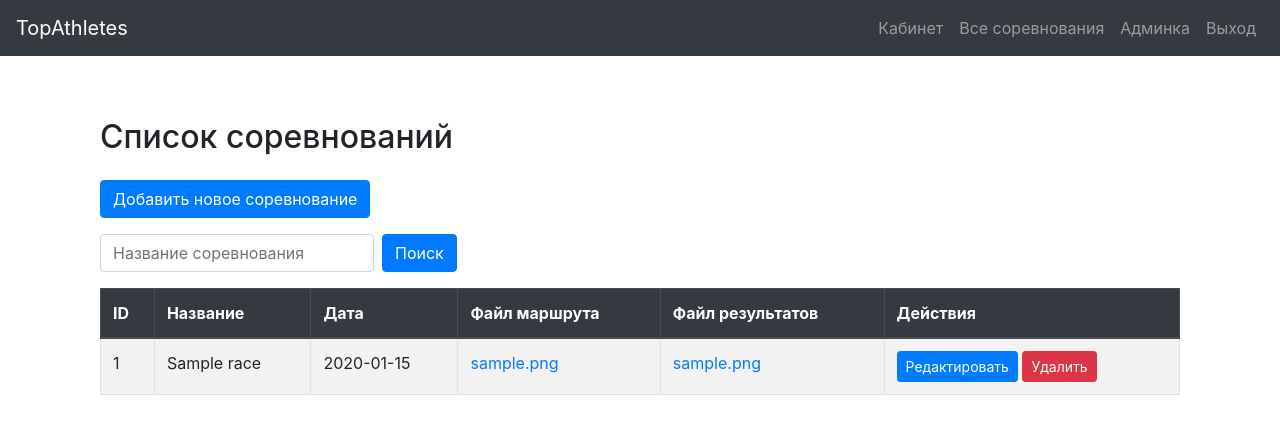
After one commit to AndProvince/topAthlets, a Flask app: page /races in a window 1280 px wide. The commit adds this page. Shown: the top 434 px of the page. Run offline with Flask 3, Linux system fonts and the light colour scheme; a user stored in the database is signed in; tables that the repository leaves empty hold one stand-in row (values such as "Sample post"); some libraries are stand-ins or nearby versions.

Commit message:
Races - add, edit, delete

```diff
--- a/app/routes.py
+++ b/app/routes.py
@@ -1,9 +1,15 @@
 from flask import Blueprint, render_template, redirect, url_for, flash, request
 from flask_login import login_user, logout_user, login_required, current_user
-from .forms import RegisterForm, LoginForm, ProfileForm
-from .models import User
+from .forms import RegisterForm, LoginForm, ProfileForm, RaceForm
+from .models import User, Race
 from . import db
 from .email_utils import send_confirmation_email
+from flask import current_app
+from werkzeug.utils import secure_filename
+import os
+from datetime import datetime
+import uuid
+from flask import send_from_directory
 
 auth = Blueprint('auth', __name__)
 
@@ -120,16 +126,16 @@ def login():
                 return redirect(url_for('auth.login'))
             login_user(user)
             flash('Logged in successfully.', 'success')
-            return redirect(url_for('auth.dashboard'))
+            return redirect(url_for('auth.home'))
         else:
             flash('Invalid email or password.', 'danger')
     return render_template('login.html', form=form)
 
 
-@auth.route('/dashboard')
-@login_required
-def dashboard():
-    return render_template('dashboard.html')
+# @auth.route('/dashboard')
+# @login_required
+# def dashboard():
+#     return render_template('dashboard.html')
 
 @auth.route('/profile', methods=['GET', 'POST'])
 @login_required
@@ -150,3 +156,136 @@ def logout():
     logout_user()
     flash('Logged out successfully.', 'info')
     return redirect(url_for('auth.login'))
+
+@auth.route('/races')
+@login_required
+def all_races():
+    if not current_user.is_admin:
+        return redirect(url_for('auth.login'))
+
+    search_name = request.args.get('name', '', type=str)
+    query = Race.query
+
+    if search_name:
+        query = query.filter(Race.name.ilike(f'%{search_name}%'))
+
+    races = query.order_by(Race.date.desc()).all()
+    return render_template('all_races.html', races=races, search_name=search_name)
+
+
+@auth.route('/races/add', methods=['GET', 'POST'])
+@login_required
+def add_race():
+    if not current_user.is_admin:
+        return redirect(url_for('auth.login'))
+
+    if request.method == 'POST':
+        name = request.form['name']
+        date_str = request.form['date']
+        date = datetime.strptime(date_str, '%Y-%m-%d').date()
+
+        route_file = request.files.get('route_file')
+        result_file = request.files.get('result_file')
+
+        upload_folder = current_app.config['UPLOAD_FOLDER']
+        os.makedirs(upload_folder, exist_ok=True)
+
+        race = Race(name=name, date=date)
+
+        # Сохраняем маршрут
+        if route_file and route_file.filename != '':
+            ext = os.path.splitext(route_file.filename)[1]
+            unique_name = f"{uuid.uuid4().hex}{ext}"
+            route_path = os.path.join(upload_folder, unique_name)
+            route_file.save(route_path)
+            race.route_file = unique_name
+            race.route_file_orig = route_file.filename
+
+        # Сохраняем результаты
+        if result_file and result_file.filename != '':
+            ext = os.path.splitext(result_file.filename)[1]
+            unique_name = f"{uuid.uuid4().hex}{ext}"
+            result_path = os.path.join(upload_folder, unique_name)
+            result_file.save(result_path)
+            race.result_file = unique_name
+            race.result_file_orig = result_file.filename
+
+        db.session.add(race)
+        db.session.commit()
+        return redirect(url_for('auth.all_races'))
+
+    return render_template('add_race.html')
+
+@auth.route('/races/<int:race_id>/edit', methods=['GET', 'POST'])
+@login_required
+def edit_race(race_id):
+    if not current_user.is_admin:
+        return redirect(url_for('auth.login'))
+
+    race = Race.query.get_or_404(race_id)
+
+    if request.method == 'POST':
+        race.name = request.form['name']
+        date_str = request.form['date']
+        race.date = datetime.strptime(date_str, '%Y-%m-%d').date()
+
+        route_file = request.files.get('route_file')
+        result_file = request.files.get('result_file')
+
+        upload_folder = current_app.config['UPLOAD_FOLDER']
+        os.makedirs(upload_folder, exist_ok=True)
+
+        # Обновляем маршрут, если новый файл
+        if route_file and route_file.filename != '':
+            ext = os.path.splitext(route_file.filename)[1]
+            unique_name = f"{uuid.uuid4().hex}{ext}"
+            route_path = os.path.join(upload_folder, unique_name)
+            route_file.save(route_path)
+            race.route_file = unique_name
+            race.route_file_orig = route_file.filename
+
+        # Обновляем результаты, если новый файл
+        if result_file and result_file.filename != '':
+            ext = os.path.splitext(result_file.filename)[1]
+            unique_name = f"{uuid.uuid4().hex}{ext}"
+            result_path = os.path.join(upload_folder, unique_name)
+            result_file.save(result_path)
+            race.result_file = unique_name
+            race.result_file_orig = result_file.filename
+
+        db.session.commit()
+        return redirect(url_for('auth.all_races'))
+
+    return render_template('edit_race.html', race=race)
+
+
+
+@auth.route('/races/<int:race_id>/delete', methods=['POST'])
+@login_required
+def delete_race(race_id):
+    if not current_user.is_admin:
+        return redirect(url_for('auth.login'))
+
+    race = Race.query.get_or_404(race_id)
+
+    db.session.delete(race)
+    db.session.commit()
+    flash('Соревнование удалено', 'info')
+    return redirect(url_for('auth.all_races'))
+
+
+@auth.route('/download/<filename>')
+@login_required
+def download_file(filename):
+    original_name = request.args.get('original_name', filename)
+
+    # Путь к папке с файлами
+    uploads_dir = current_app.config['UPLOAD_FOLDER']
+
+    # Отдаем файл с оригинальным именем (Content-Disposition)
+    return send_from_directory(
+        uploads_dir,
+        filename,
+        as_attachment=True,
+        download_name=original_name
+    )
--- /dev/null
+++ b/app/templates/all_races.html
@@ -0,0 +1,70 @@
+{% extends 'base.html' %}
+
+{% block title %}Список соревнований{% endblock %}
+
+{% block content %}
+<div class="container mt-5">
+    <h2 class="mb-4">Список соревнований</h2>
+
+    <a href="{{ url_for('auth.add_race') }}" class="btn btn-primary mb-3">Добавить новое соревнование</a>
+
+    <!-- Форма фильтрации -->
+    <form method="GET" class="form-inline mb-3">
+        <input type="text" name="name" class="form-control mr-2" placeholder="Название соревнования" value="{{ search_name }}">
+        <button type="submit" class="btn btn-primary">Поиск</button>
+        {% if search_name %}
+            <a href="{{ url_for('auth.all_races') }}" class="btn btn-secondary ml-2">Сбросить</a>
+        {% endif %}
+    </form>
+
+    {% if races %}
+        <table class="table table-bordered table-striped">
+            <thead class="thead-dark">
+                <tr>
+                    <th>ID</th>
+                    <th>Название</th>
+                    <th>Дата</th>
+                    <th>Файл маршрута</th>
+                    <th>Файл результатов</th>
+                    <th>Действия</th>
+                </tr>
+            </thead>
+            <tbody>
+                {% for race in races %}
+                <tr>
+                    <td>{{ race.id }}</td>
+                    <td>{{ race.name }}</td>
+                    <td>{{ race.date }}</td>
+                    <td>
+                        {% if race.route_file %}
+                            <a href="{{ url_for('auth.download_file', filename=race.route_file, original_name=race.route_file_orig) }}">
+                                {{ race.route_file_orig }}
+                            </a>
+                        {% else %}
+                            —
+                        {% endif %}
+                    </td>
+                    <td>
+                        {% if race.result_file %}
+                            <a href="{{ url_for('auth.download_file', filename=race.result_file, original_name=race.result_file_orig) }}">
+                                {{ race.result_file_orig }}
+                            </a>
+                        {% else %}
+                            —
+                        {% endif %}
+                    </td>
+                    <td>
+                        <a href="{{ url_for('auth.edit_race', race_id=race.id) }}" class="btn btn-sm btn-primary">Редактировать</a>
+                        <form action="{{ url_for('auth.delete_race', race_id=race.id) }}" method="POST" style="display:inline;" onsubmit="return confirm('Удалить соревнование?');">
+                            <button type="submit" class="btn btn-sm btn-danger">Удалить</button>
+                        </form>
+                    </td>
+                </tr>
+                {% endfor %}
+            </tbody>
+        </table>
+    {% else %}
+        <div class="alert alert-info">Соревнования не найдены.</div>
+    {% endif %}
+</div>
+{% endblock %}
--- a/app/templates/base.html
+++ b/app/templates/base.html
@@ -25,6 +25,9 @@
                     <a class="nav-link" href="{{ url_for('auth.profile') }}">Кабинет</a>
                 </li>
                 {% if current_user.is_admin %}
+                <li class="nav-item">
+                    <a class="nav-link" href="{{ url_for('auth.all_races') }}">Все соревнования</a>
+                </li>
                 <li class="nav-item">
                     <a class="nav-link" href="{{ url_for('auth.admin_users') }}">Админка</a>
                 </li>
```
Also changed, not shown: app/forms.py (+9 -1 lines), app/models.py (+14 -0 lines), app/templates/add_race.html (added, +34 -0 lines), app/templates/admin_users.html (+6 -6 lines), app/templates/edit_race.html (added, +28 -0 lines), app/templates/home.html (+6 -29 lines), config.py (+9 -0 lines), create_all_db.py (added, +10 -0 lines), create_users_db.py (deleted, +0 -7 lines), 1 other file.
